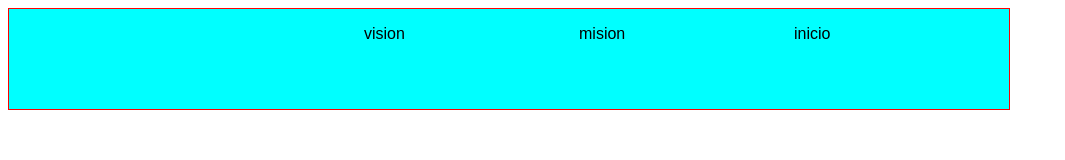
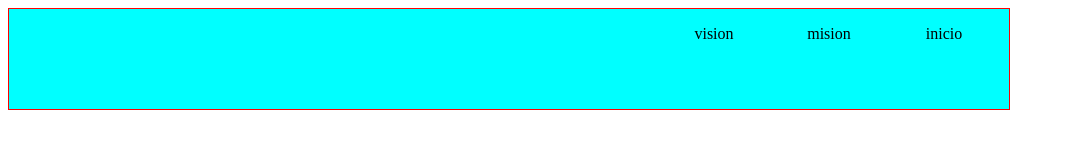
Before and after one commit to luigmaxpro15/pagina, a plain HTML site: page docs/index.html in a window 1280 px wide. Shown: the whole page, without its empty margins (0-1065 px from the left). Drawn offline with Linux system fonts and the light colour scheme.

Commit message:
comieydh

```diff
--- a/docs/estilos/estilos.css
+++ b/docs/estilos/estilos.css
@@ -2,6 +2,7 @@ header {
     border: 1px solid red;
     width: 1000px ;
     height: 100px;
+    text-align: center;
 
 }
 @media (max-width: 375px) {
@@ -10,7 +11,7 @@ header {
 
 }
 @media (min-width: 768px) and (orientation: landscape) {
-    header{background-color: black;}
+    header{background-color: rgba(39, 212, 53, 0.411);}
 
 }
 @media (min-width: 1000px) {
@@ -19,16 +20,14 @@ header {
 header img{
     height: 100px;
     float: left;
-
+    display: inline;
 
 }
 ul li{
 
-    width: 200px;
+    width: 100px;
     display: inline;
     margin-right: 15px;
-    font-family: 'Viga', sans-serif;
-    flex-wrap: wrap ;
     float: right
 
 }
```
